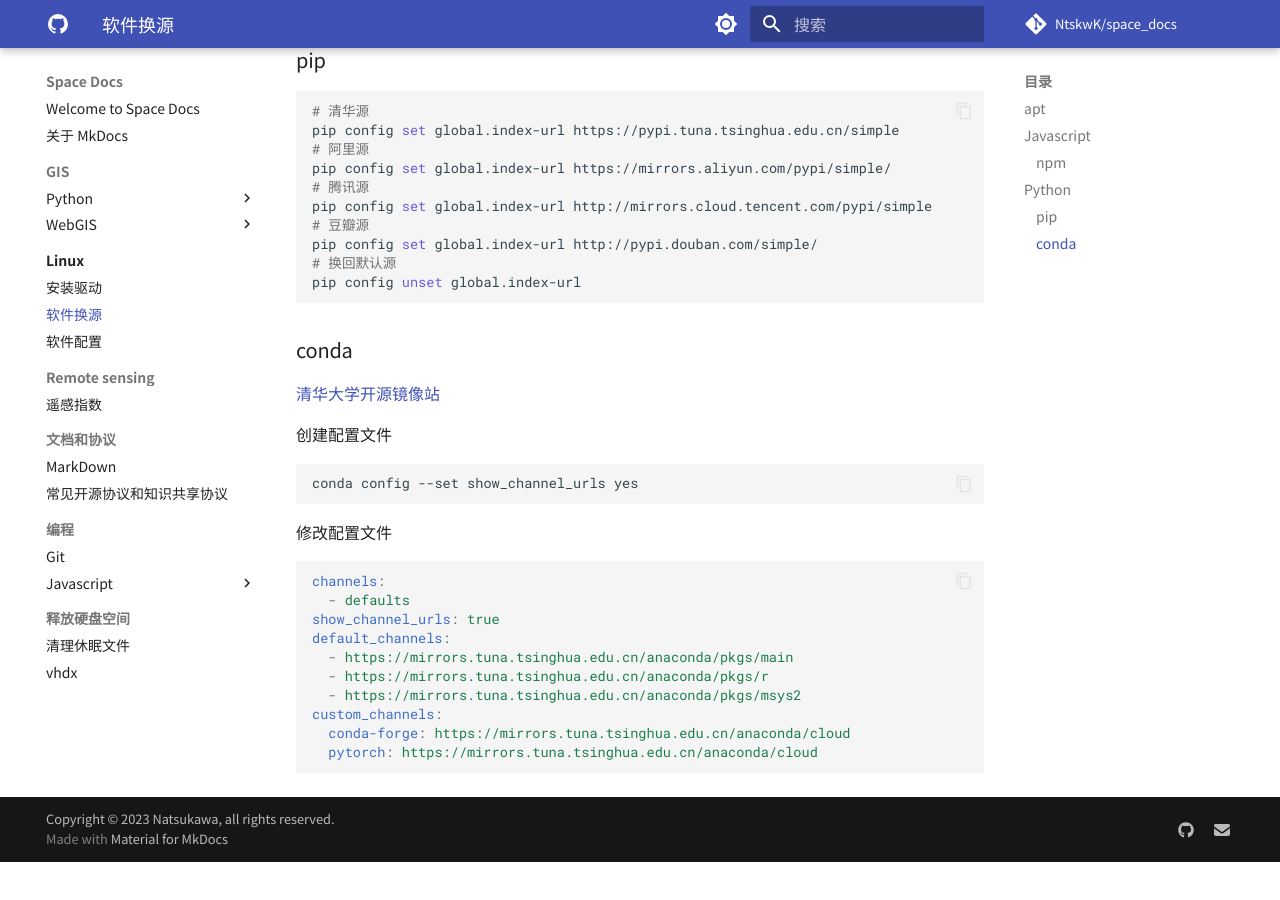
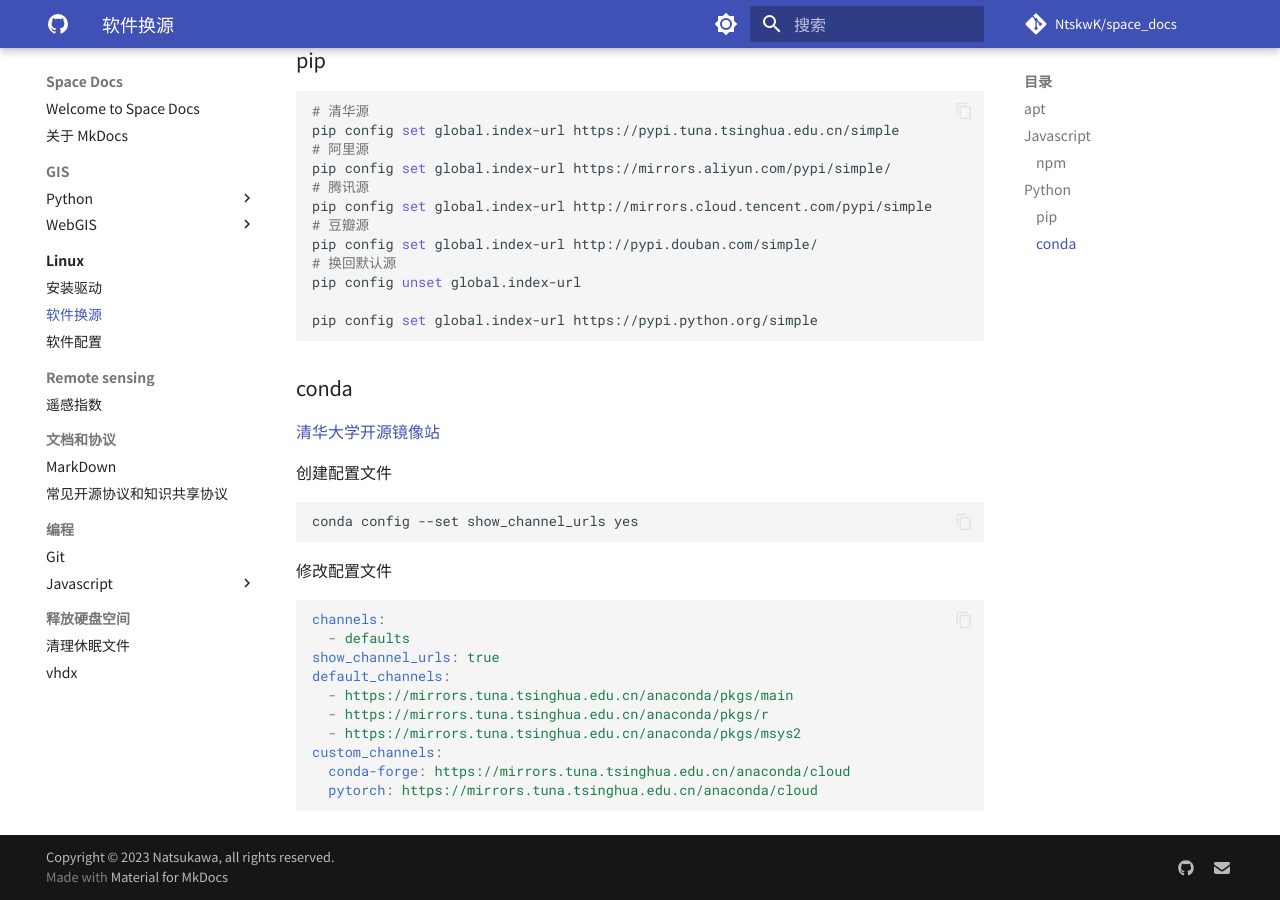
Before and after one commit to NtskwK/space_docs, an MkDocs documentation site: the page built from docs/Linux/软件换源.md, in a window 1280 px wide and 900 px high, scrolled down 931 px. Built offline with MkDocs 1.6.1 and Material for MkDocs 9.7.7, drawn with Linux system fonts in a browser that asks for light colours; comment, search, counter and statistics services are not loaded; before the commit the page ends 1793 px from its top, so only the background shows below that.

Commit message:
docs: Update pip config to include Python.org repository

````diff
--- a/docs/Linux/软件换源.md
+++ b/docs/Linux/软件换源.md
@@ -74,6 +74,8 @@ pip config set global.index-url http://mirrors.cloud.tencent.com/pypi/simple
 pip config set global.index-url http://pypi.douban.com/simple/
 # 换回默认源
 pip config unset global.index-url
+
+pip config set global.index-url https://pypi.python.org/simple
 ```
 ### conda
 
````
